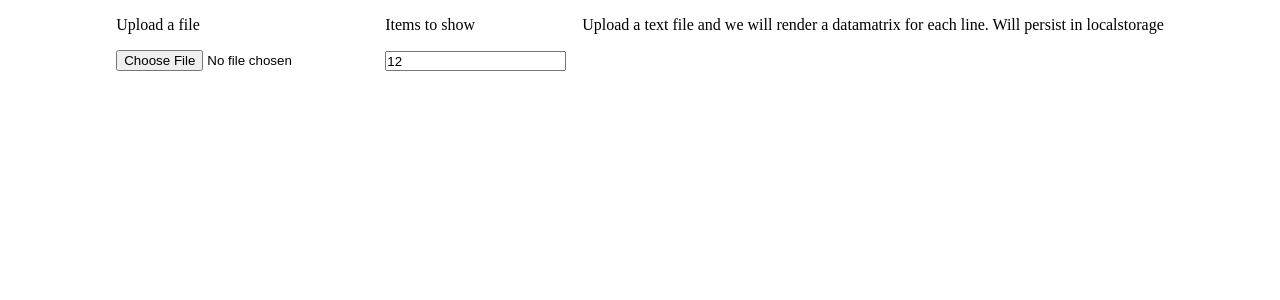
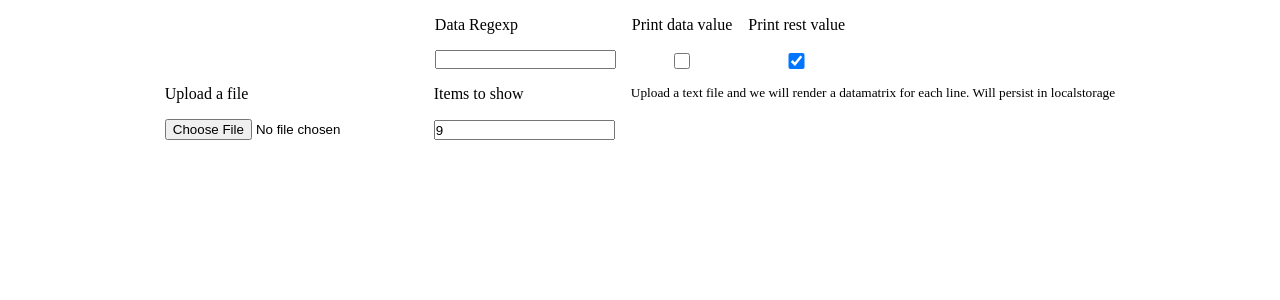
Before and after one commit to NeoIsRecursive/file-lines-as-datamatrix, a React (Vite) app: page / in a window 1280 px wide. Shown: the top 300 px of the page. Built offline with nearby package versions, Linux system fonts and the light colour scheme.

Commit message:
Some cool stuff

```diff
--- a/src/App.css
+++ b/src/App.css
@@ -38,7 +38,11 @@ div:has(> input) {
 }
 
 @media print {
-  .menu-bar {
+  .exclude-from-print {
     display: none;
   }
 }
+
+p {
+  font-size: smaller;
+}
--- a/src/App.tsx
+++ b/src/App.tsx
@@ -1,6 +1,7 @@
 import "./App.css";
 import { useEffect, useState } from "react";
 import { Datamatrix } from "./components/datamatrix";
+import { Input } from "./components/input";
 
 const LOCAL_STORAGE_KEY = "fileContents";
 
@@ -8,23 +9,71 @@ function App() {
   const [fileContents, setFileContents] = useState<string[]>(
     JSON.parse(localStorage.getItem(LOCAL_STORAGE_KEY) ?? "[]")
   );
-  const [itemsToShow, setItemsToShow] = useState<number>(12);
+  const [itemSpanToShow, setItemSpanToShow] = useState<string>(String(9));
   const [list, setList] = useState<string[]>([]);
+  const [regex, setRegex] = useState<RegExp | null>(null);
+  const [printMatchedDataValue, setPrintMatchedDataValue] =
+    useState<boolean>(false);
+  const [printRestValue, setPrintRestValue] = useState<boolean>(true);
 
   useEffect(() => {
     localStorage.setItem(LOCAL_STORAGE_KEY, JSON.stringify(fileContents));
   }, [fileContents]);
 
   useEffect(() => {
-    setList(fileContents.slice(0, itemsToShow));
-  }, [fileContents, itemsToShow]);
+    let [start, end] = itemSpanToShow.split("-").map((n) => Number(n));
+
+    if (!end || isNaN(end)) {
+      end = start;
+      start = 0;
+    }
+
+    if (end < start) {
+      end = start + 12;
+    }
+
+    setList(fileContents.slice(start, end));
+  }, [fileContents, itemSpanToShow]);
 
   return (
     <>
-      <div className="menu-bar">
-        <div>
-          <label htmlFor="file-input">Upload a file</label>
-          <input
+      <div className="menu-bar exclude-from-print">
+        <Input
+          label="Data Regexp"
+          id="regexp"
+          type="text"
+          onChange={(e) => {
+            if (!e.currentTarget.value) return setRegex(null);
+            try {
+              const regexp = new RegExp(e.currentTarget.value);
+              setRegex(regexp);
+            } catch (e) {
+              setRegex(null);
+            }
+          }}
+        />
+        <Input
+          label="Print data value"
+          id="print-data"
+          checked={printMatchedDataValue}
+          type="checkbox"
+          onChange={(e) => {
+            setPrintMatchedDataValue(e.currentTarget.checked);
+          }}
+        />
+        <Input
+          label="Print rest value"
+          id="print-rest"
+          type="checkbox"
+          checked={printRestValue}
+          onChange={(e) => {
+            setPrintRestValue(e.currentTarget.checked);
+          }}
+        />
+      </div>
+      <div className="menu-bar exclude-from-print">
+        <Input
+          label="Upload a file"
           id="file-input"
           type="file"
           onChange={(e) => {
@@ -33,16 +82,15 @@ function App() {
             });
           }}
         />
-        </div>
-        <div>
-          <label htmlFor="items-to-show">Items to show</label>
-          <input
+        <Input
           id="items-to-show"
-            type="number"
-            value={itemsToShow}
-            onChange={(e) => setItemsToShow(parseInt(e.target.value))}
+          label="Items to show"
+          type="text"
+          value={itemSpanToShow}
+          onChange={(e) => {
+            setItemSpanToShow(e.target.value);
+          }}
         />
-        </div>
         {fileContents.length ? (
           <div>
             <p>
@@ -62,13 +110,27 @@ function App() {
       </div>
 
       <ul>
-        {list.map((data, index) => (
+        {list.map((data, index) => {
+          let match: string | null = data;
+          if (regex) match = data?.match(regex)?.[0] ?? null;
+          if (!match) return null;
+
+          const rest = match ? data.replace(match, "") : data;
+          return (
             <li key={index} className="matrix-item">
-            <Datamatrix data={data} />
+              <Datamatrix data={match} />
 
-            <p>{data}</p>
+              <p className={printMatchedDataValue ? "" : "exclude-from-print"}>
+                {match}
+              </p>
+              {rest && (
+                <p className={printRestValue ? "" : "exclude-from-print"}>
+                  {rest}
+                </p>
+              )}
             </li>
-        ))}
+          );
+        })}
       </ul>
     </>
   );
--- /dev/null
+++ b/src/components/input.tsx
@@ -0,0 +1,12 @@
+type Props = {
+  label: string;
+} & React.InputHTMLAttributes<HTMLInputElement>;
+
+export const Input = ({ label, id, ...props }: Props) => {
+  return (
+    <div>
+      <label htmlFor={id}>{label}</label>
+      <input id={id} {...props} />
+    </div>
+  );
+};
```
Lines whose indentation alone changed are shown as unchanged.
